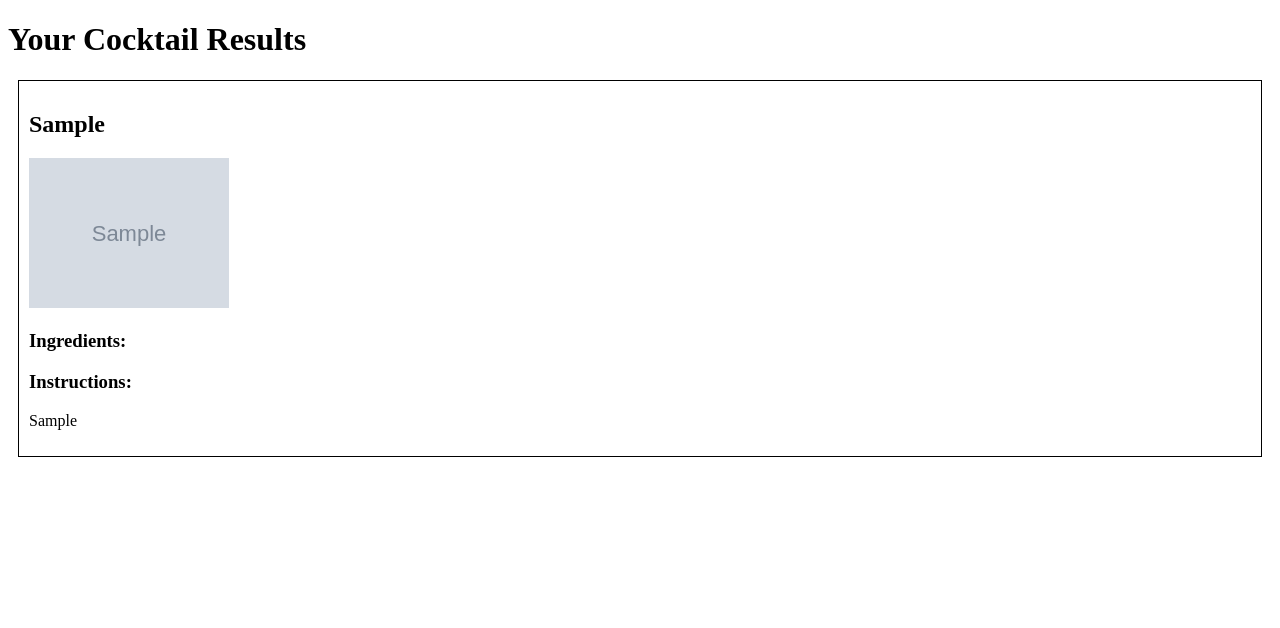
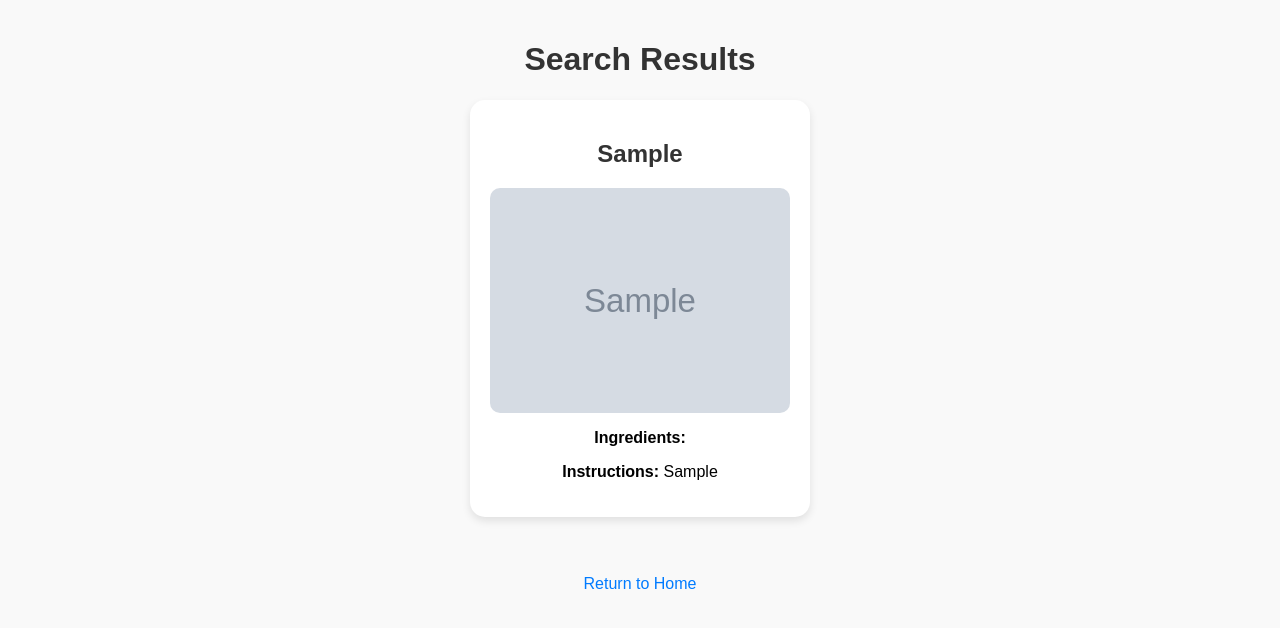
Before and after one commit to Kimia232/OIM3640-Final-Project, a Flask app: template templates/result.html in a window 1280 px wide. Shown: the top 628 px of the page. Run offline with Flask 3, Linux system fonts and the light colour scheme; the template is opened without the code that fills it: most values are stand-ins (such as "Sample title", 1, 10 or a date in 2020); grey boxes marked "Sample" are stand-in pictures.

Commit message:
finished with css and adding cocktail of the day

```diff
--- a/cocktail_backend.py
+++ b/cocktail_backend.py
@@ -15,6 +15,20 @@
             ingredients = [item['strIngredient1'] for item in data['drinks']]
     return ingredients
 
+# Fetch a random cocktail
+def get_random_cocktail():
+    try:
+        url = "https://www.thecocktaildb.com/api/json/v1/1/random.php"
+        response = requests.get(url)
+        if response.status_code == 200:
+            data = response.json()
+            if isinstance(data.get('drinks'), list):
+                return data['drinks'][0]  # Return the first (and only) random drink
+        return None
+    except Exception as e:
+        print(f"Error fetching random cocktail: {e}")
+        return None
+
 # Calculate age
 def calculate_age(birthdate_str):
     birthdate = datetime.strptime(birthdate_str, "%Y-%m-%d")
@@ -28,10 +42,12 @@
         birthdate = request.form['birthdate']
         if calculate_age(birthdate) >= 21:
             ingredients = get_ingredients()
-            return render_template('choices.html', ingredients=ingredients)
+            random_cocktail = get_random_cocktail()   # ✨ Fetch random cocktail
+            return render_template('choices.html', ingredients=ingredients, random_cocktail=random_cocktail)   # ✨ Pass it
         else:
             return "Sorry, you must be 21 or older to use this app."
     return render_template('index.html')
+
 
 # Search
 @app.route('/search', methods=['POST'])
@@ -59,22 +75,24 @@
 
     elif search_type == 'alcohol':
         url = base_url + f"filter.php?i={query}"
-        print(f"Searching by alcohol: {url}")
-        response = requests.get(url)
+    print(f"Searching by alcohol: {url}")
+    response = requests.get(url)
 
-        if response.status_code == 200:
-            data = response.json()
-            if isinstance(data.get('drinks'), list):
-                for item in data['drinks']:
-                    if isinstance(item, dict):
-                        drink_id = item.get('idDrink')
-                        if drink_id:
-                            lookup_url = base_url + f"lookup.php?i={drink_id}"
-                            lookup_response = requests.get(lookup_url)
-                            if lookup_response.status_code == 200:
-                                lookup_data = lookup_response.json()
-                                if isinstance(lookup_data.get('drinks'), list):
-                                    drinks.append(lookup_data['drinks'][0])
+    if response.status_code == 200:
+        data = response.json()
+        if isinstance(data.get('drinks'), list):
+            for item in data['drinks']:
+                if isinstance(item, dict):
+                    drink_id = item.get('idDrink')
+                    if drink_id:
+                        # LOOKUP full details for the drink
+                        lookup_url = base_url + f"lookup.php?i={drink_id}"
+                        lookup_response = requests.get(lookup_url)
+                        if lookup_response.status_code == 200:
+                            lookup_data = lookup_response.json()
+                            if isinstance(lookup_data.get('drinks'), list):
+                                drinks.append(lookup_data['drinks'][0])
+
 
     drinks = [drink for drink in drinks if drink.get('strDrink') and drink.get('strInstructions')]
 
--- /dev/null
+++ b/static/style.css
@@ -0,0 +1,64 @@
+body {
+    font-family: Arial, sans-serif;
+    background-color: #f9f9f9;
+    margin: 0;
+    padding: 20px;
+    text-align: center;
+}
+
+h1, h2 {
+    color: #333;
+}
+
+.cocktail-card img {
+    width: 150px;
+    height: auto;
+    border-radius: 10px;
+    display: block;
+    margin: 10px auto;
+}
+
+.result-card img {
+    width: 150px;
+    height: auto;
+    border-radius: 10px;
+    display: block;
+    margin: 10px auto;
+}
+
+form {
+    margin-top: 30px;
+}
+
+select, input[type="text"], input[type="date"], input[type="submit"] {
+    padding: 10px;
+    margin: 10px 0;
+    border-radius: 8px;
+    border: 1px solid #ccc;
+    width: 250px;
+}
+
+.result-card {
+    background-color: #fff;
+    border-radius: 15px;
+    box-shadow: 0 4px 8px rgba(0,0,0,0.1);
+    margin: 20px auto;
+    padding: 20px;
+    width: 300px;
+}
+
+.result-card img {
+    width: 100%;
+    border-radius: 10px;
+}
+
+a {
+    display: inline-block;
+    margin-top: 20px;
+    text-decoration: none;
+    color: #007bff;
+}
+
+a:hover {
+    text-decoration: underline;
+}
--- a/templates/result.html
+++ b/templates/result.html
@@ -1,35 +1,38 @@
 <!DOCTYPE html>
-<html>
+<html lang="en">
 <head>
-    <title>Your Cocktail Results</title>
+    <meta charset="UTF-8">
+    <title>Search Results</title>
+    <link rel="stylesheet" href="{{ url_for('static', filename='style.css') }}">
 </head>
 <body>
-    <h1>Your Cocktail Results</h1>
+    <h1>Search Results</h1>
 
     {% if drinks %}
         {% for drink in drinks %}
-            <div style="border: 1px solid black; margin: 10px; padding: 10px;">
+            <div class="result-card">
                 <h2>{{ drink.strDrink }}</h2>
-                {% if drink.strDrinkThumb %}
-                    <img src="{{ drink.strDrinkThumb }}" alt="Drink Image" width="200">
-                {% endif %}
-                <h3>Ingredients:</h3>
+                <img src="{{ drink.strDrinkThumb }}" alt="{{ drink.strDrink }}">
+
+                <p><strong>Ingredients:</strong></p>
                 <ul>
                     {% for i in range(1, 16) %}
                         {% set ingredient = drink['strIngredient' + i|string] %}
                         {% set measure = drink['strMeasure' + i|string] %}
                         {% if ingredient %}
-                            <li>{{ ingredient }} {% if measure %} - {{ measure }}{% endif %}</li>
+                            <li>{{ measure|default('') }} {{ ingredient }}</li>
                         {% endif %}
                     {% endfor %}
                 </ul>
 
-                <h3>Instructions:</h3>
-                <p>{{ drink.strInstructions }}</p>
+                <p><strong>Instructions:</strong> {{ drink.strInstructions }}</p>
             </div>
         {% endfor %}
     {% else %}
-        <p>No drinks found.</p>
+        <h2>😢 No cocktails found. Try again!</h2>
     {% endif %}
+
+    <br>
+    <a href="/">Return to Home</a>
 </body>
 </html>
```
Also changed, not shown: templates/choices.html (+19 -0 lines).
